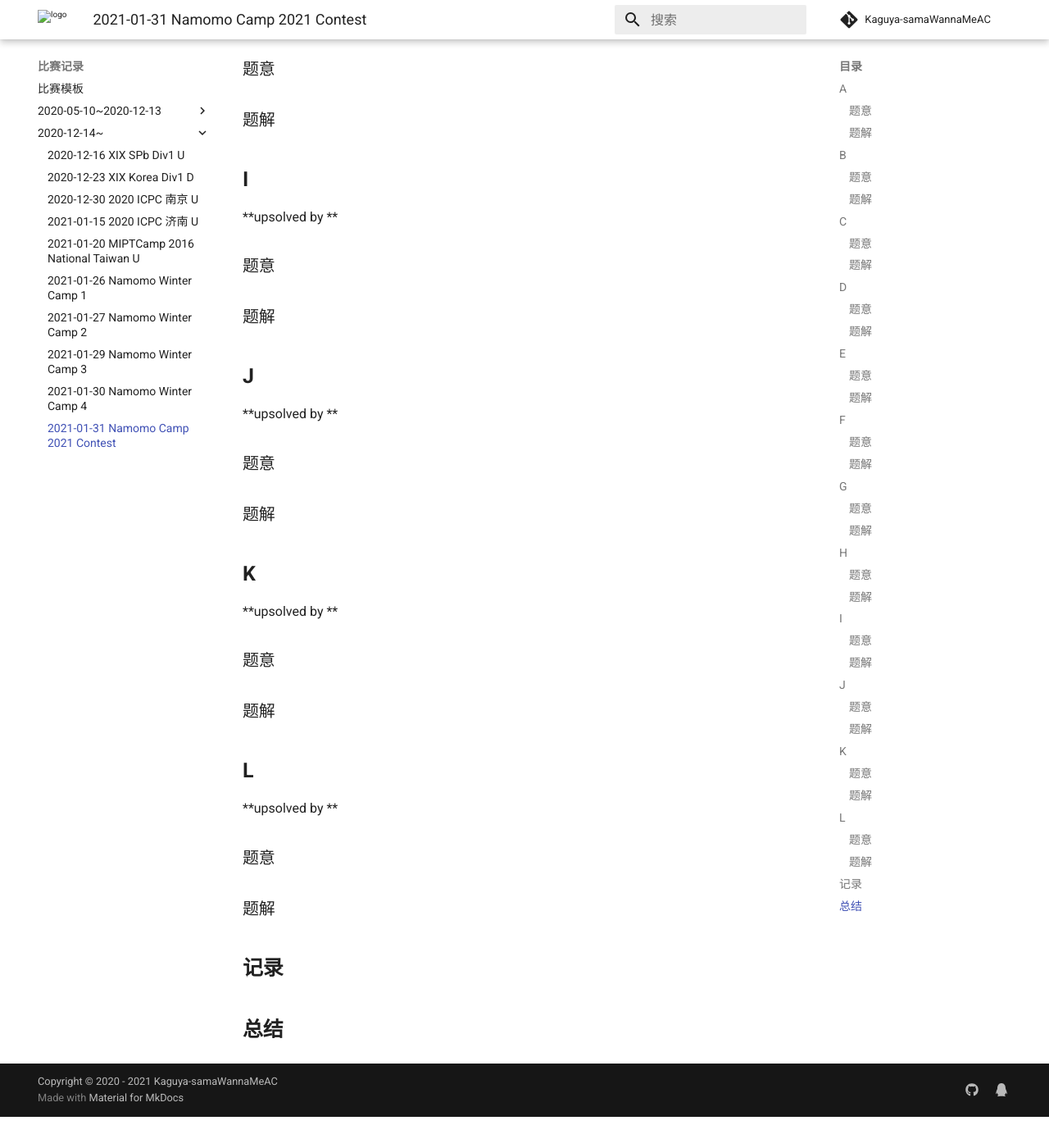
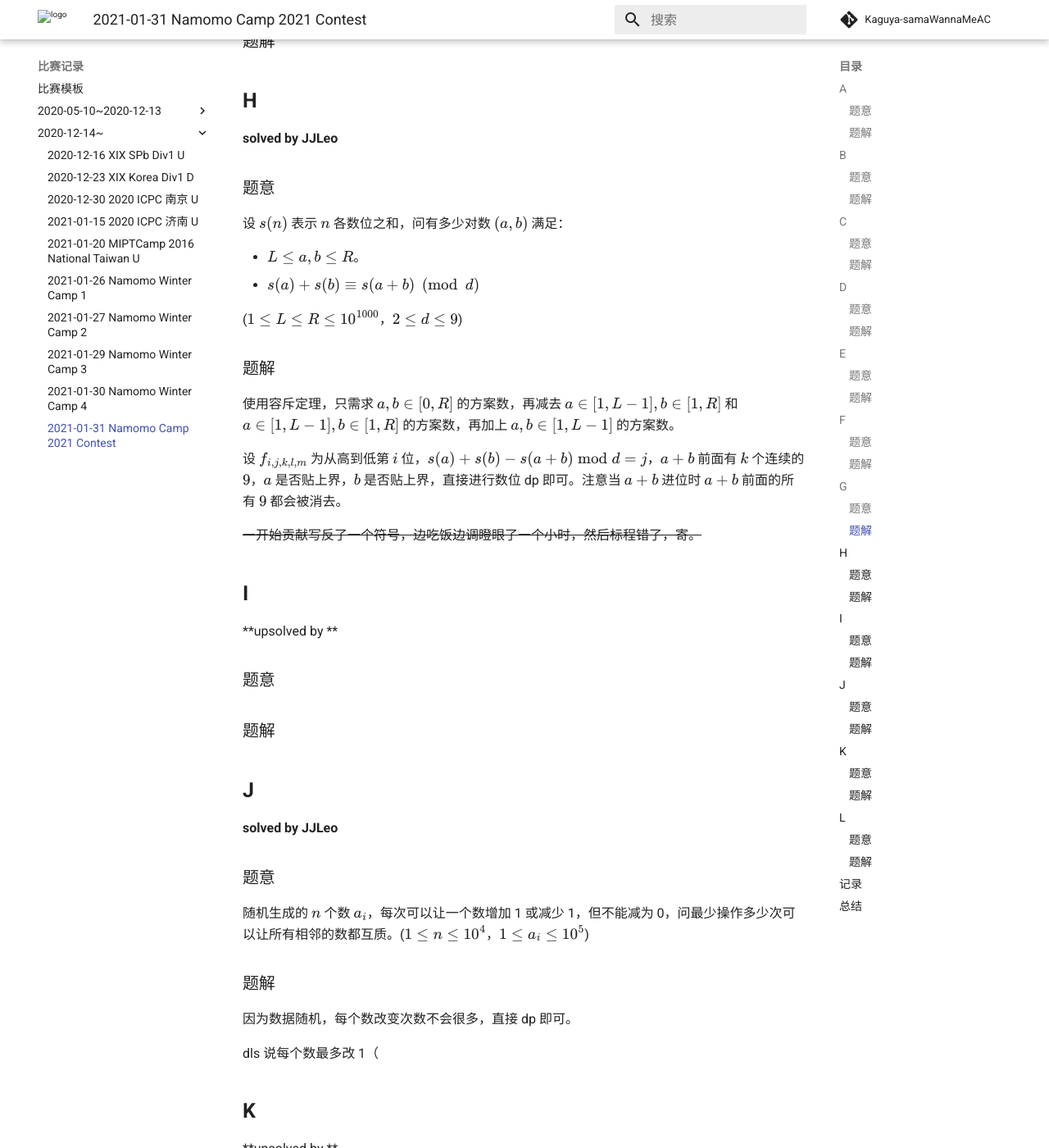
Before and after one commit to Kaguya-samaWannaMeAC/kaguya-samawannameac.github.io, an MkDocs documentation site: the page built from docs/contest/2021-01-31 Namomo Camp 2021 Contest.md, in a window 1280 px wide and 1400 px high, scrolled down 2369 px. Shown: the whole window at 82% size. Built offline with MkDocs 1.6.1 and Material for MkDocs 9.7.7, drawn with Linux system fonts in a browser that asks for light colours; formulas are drawn with MathJax 3; comment, search, counter and statistics services are not loaded; before the commit the page ends 3731 px from its top, so only the background shows below that; some of the changed text lies outside the part shown.

Commit message:
Update 2021-01-31 Namomo Camp 2021 Contest.md

```diff
--- a/docs/contest/2021-01-31 Namomo Camp 2021 Contest.md
+++ b/docs/contest/2021-01-31 Namomo Camp 2021 Contest.md
@@ -24,13 +24,15 @@
 
 给出一个积性函数 $f(n)$，$f(1)=1$，只考虑 $[1,n]$ 的值。
 
-$q$ 次询问，每次修改一个质数幂次对应的函数值，或者求该积性函数的一个前缀和，结果对 $2^{32}$ 取模。保证第二种操作次数不超过 $1000$。($1 \le n\le 10^6$，$1 \le q \le 10^4$)
+$q$ 次询问，每次修改一个质数幂次对应的函数值，或者求该积性函数的一个前缀和 $\sum \limits _{i=1} ^ m f(i)$，结果对 $2^{32}$ 取模。保证第二种操作次数不超过 $1000$。($1 \le n\le 10^6$，$1 \le q \le 10^4$)
 
 ### 题解
 
 第一种操作直接改对应的值即可，如果是改的质数点处的要用树状数组修改，可以见下面第二种操作。
 
-第二种操作使用 min_25 筛，处理出 $O(\sqrt{n})$ 个点的质数函数值的前缀和，这可以使用上述的树状数组维护。同时 $O(\sqrt{n})$ 内质数的函数前缀和可以直接暴力处理，之后直接跑 min_25 筛第二步即可。
+第二种操作使用 min_25 筛，跑一边整除分块对于 $m$ 的整除分块，处理出 $O(\sqrt{m})$ 个点的质数函数值的前缀和，这可以使用上述的树状数组维护。同时 $O(\sqrt{m})$ 内质数的函数前缀和可以直接暴力处理，之后直接跑 min_25 筛第二步即可。
+
+~~弱智的我第二步全用的一开始的关于 $n$ 的整除分块，板子题没调出来，吐了。~~
 
 ## **C**
 
@@ -46,15 +48,15 @@ $q$ 次询问，每次修改一个质数幂次对应的函数值，或者求该
 
 ## **D**
 
-**upsolved by **
+**solved by JJLeo**
 
 ### 题意
 
-
+CF1399F。
 
 ### 题解
 
-
+原题。
 
 ## **E**
 
@@ -94,15 +96,24 @@ $q$ 次询问，每次修改一个质数幂次对应的函数值，或者求该
 
 ## **H**
 
-**upsolved by **
+**solved by JJLeo**
 
 ### 题意
 
+设 $s(n)$ 表示 $n$ 各数位之和，问有多少对数 $(a,b)$ 满足：
 
+- $L \le a,b \le R$。
+- $s(a)+s(b) \equiv s(a+b) \pmod d$
+
+($1 \le L \le R \le 10^{1000}$，$2 \le d \le 9$)
 
 ### 题解
 
+使用容斥定理，只需求 $a,b \in [0,R]$ 的方案数，再减去 $a \in [1,L-1],b\in[1,R]$ 和 $a \in [1,L-1],b\in[1,R]$ 的方案数，再加上 $a,b \in [1,L-1]$ 的方案数。
 
+设 $f_{i,j,k,l,m}$ 为从高到低第 $i$ 位，$s(a)+s(b)-s(a+b) \bmod d = j$，$a+b$ 前面有 $k$ 个连续的 $9$，$a$ 是否贴上界，$b$ 是否贴上界，直接进行数位 dp 即可。注意当 $a+b$ 进位时 $a+b$ 前面的所有 $9$ 都会被消去。
+
+~~一开始贡献写反了一个符号，边吃饭边调瞪眼了一个小时，然后标程错了，寄。~~
 
 ## **I**
 
@@ -118,15 +129,17 @@ $q$ 次询问，每次修改一个质数幂次对应的函数值，或者求该
 
 ## **J**
 
-**upsolved by **
+**solved by JJLeo**
 
 ### 题意
 
-
+随机生成的 $n$ 个数 $a_i$，每次可以让一个数增加 1 或减少 1，但不能减为 0，问最少操作多少次可以让所有相邻的数都互质。($1 \le n \le 10^4$，$1 \le a_i \le 10^5$)
 
 ### 题解
 
+因为数据随机，每个数改变次数不会很多，直接 dp 即可。
 
+dls 说每个数最多改 1（
 
 ## **K**
 
```
Also changed, not shown: other parts of docs/contest/2021-01-31 Namomo Camp 2021 Contest.md (+1 -1 lines).
